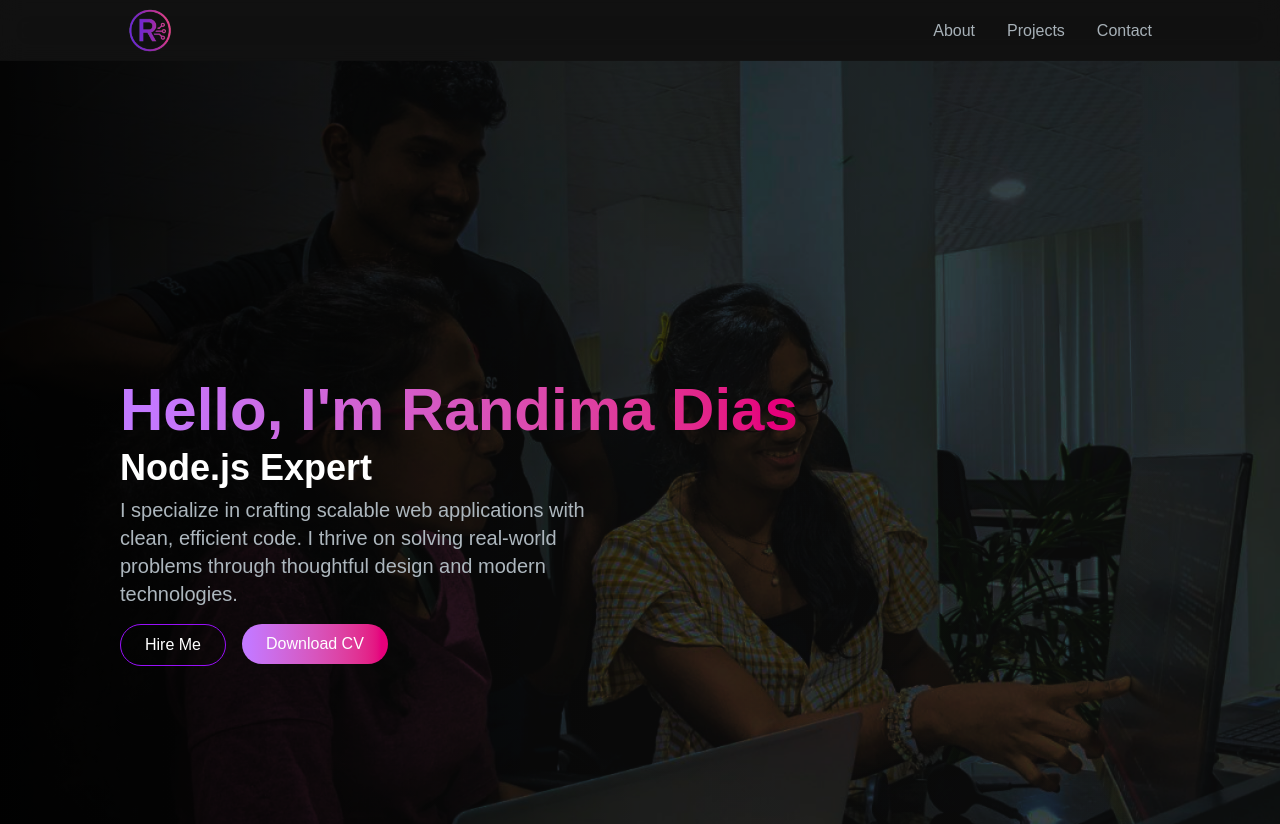
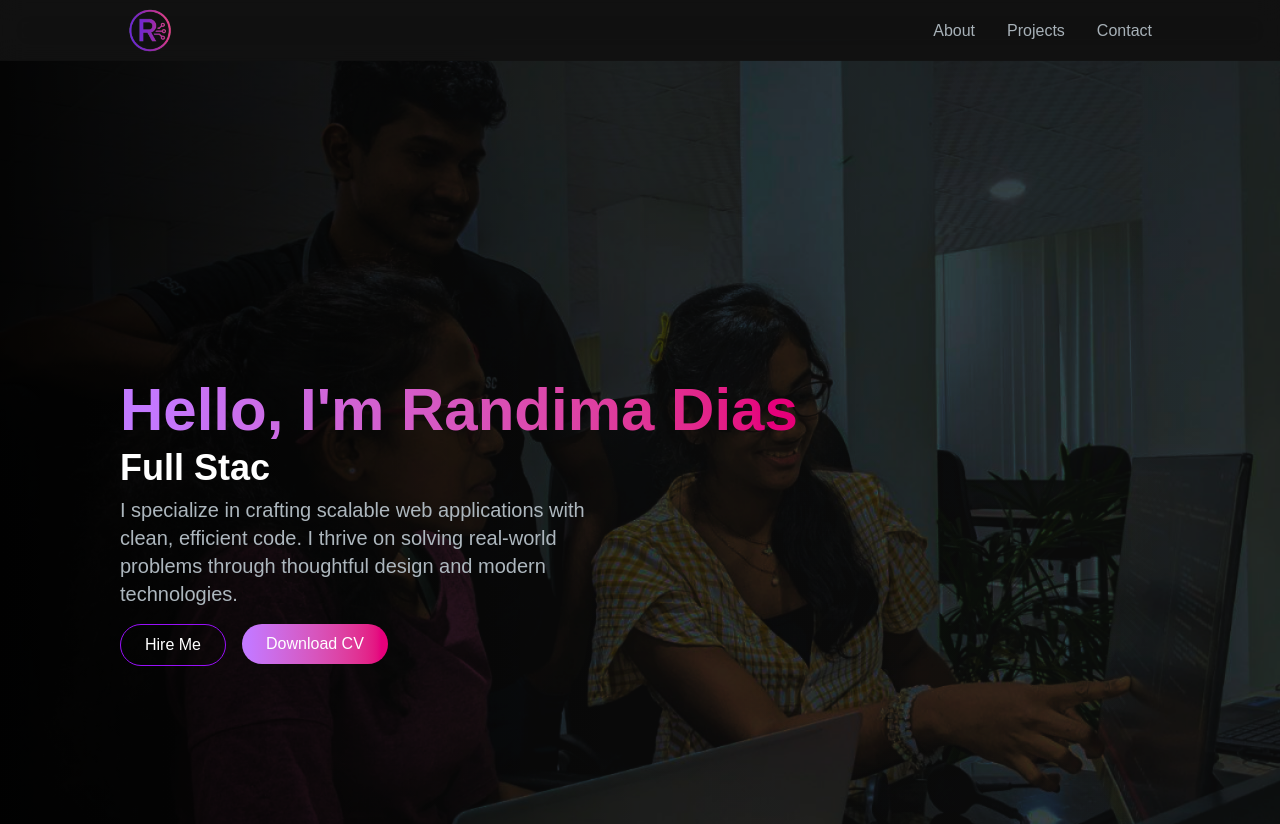
Before and after one commit to RandimaD25/portfolio-website, a Next.js app in the folder portfolio-website/: page / in a window 1280 px wide. Shown: the top 824 px of the page. Built offline with nearby package versions, Linux system fonts and the light colour scheme.

Commit message:
feat: change the content

```diff
--- a/portfolio-website/src/app/components/HeroSection.jsx
+++ b/portfolio-website/src/app/components/HeroSection.jsx
@@ -34,13 +34,7 @@ const HeroSection = () => {
               sequence={[
                 "Full Stack Engineer",
                 1000,
-                "React.js Expert",
-                1000,
-                "Node.js Expert",
-                1000,
-                "AWS Enthusiast",
-                1000,
-                "UI/UX Enthusiast",
+                "Computer Science Graduate",
                 1000,
               ]}
               wrapper="span"
--- a/portfolio-website/src/app/content/project-data.jsx
+++ b/portfolio-website/src/app/content/project-data.jsx
@@ -212,15 +212,14 @@ export const projectData = [
   },
   {
     id: 9,
-    title: "GFlock",
+    title: "Shopping Cart Application",
     description: (
       <div>
         <p className="text-justify">
-          GFlock is a shopping cart application that supports full CRUD
-          operations for products, orders and categories. The backend was
-          developed using Node.js, applying Clean Architecture principles to
-          ensure a scalable, and maintainable codebase, following thorough
-          research and best practices.
+          Shopping cart application supports full CRUD operations for products,
+          orders and categories. The backend was developed using Node.js,
+          applying Clean Architecture principles to ensure a scalable, and
+          maintainable codebase, following thorough research and best practices.
         </p>
 
         <div>
```
